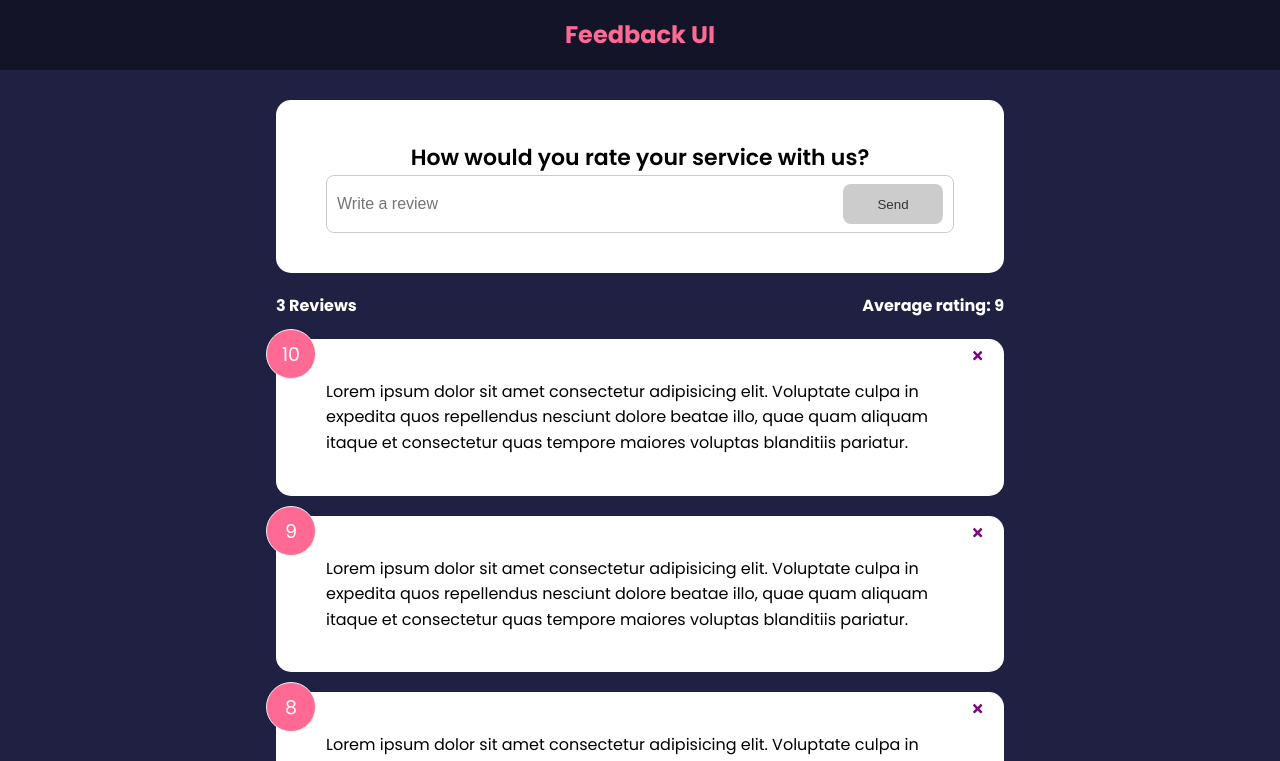
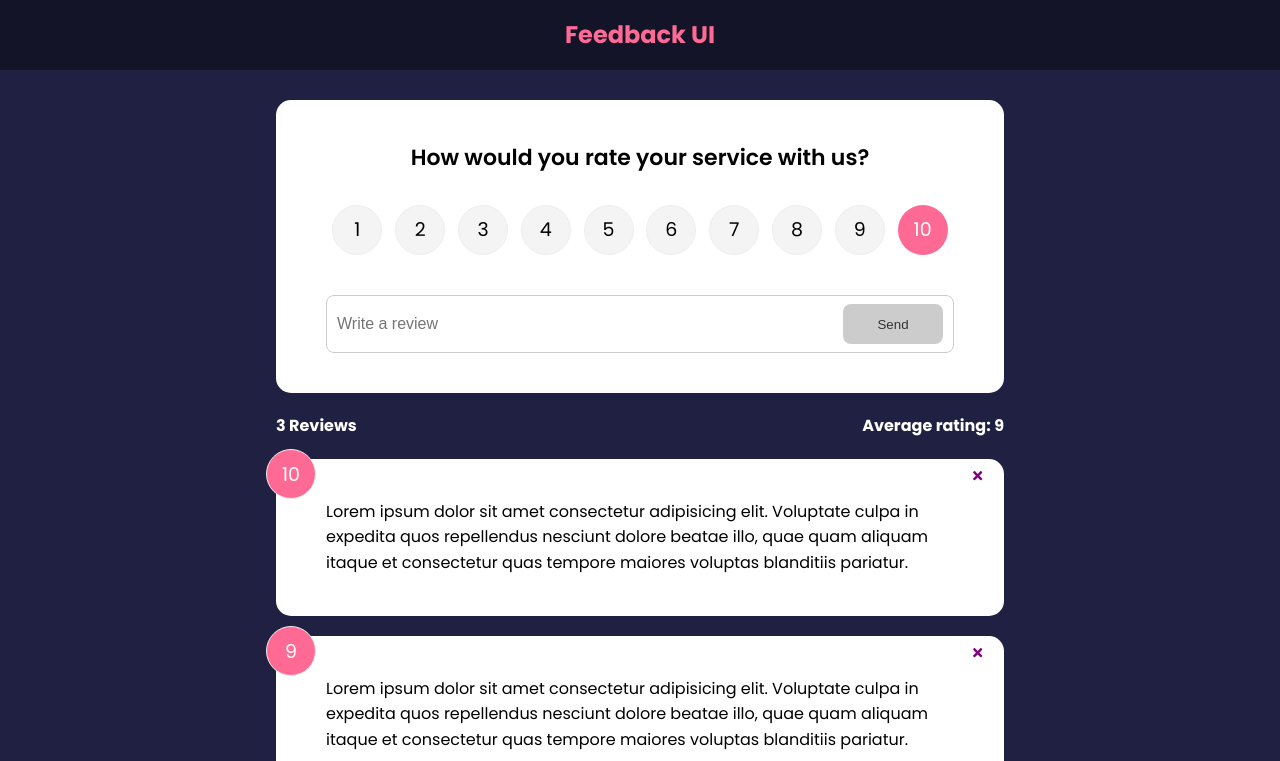
Before and after one commit to MohsenKhezri92/feedback-app-Contex, a React (Create React App) app: page / in a window 1280 px wide. Shown: the top 761 px of the page. Built offline with nearby package versions, Linux system fonts and the light colour scheme.

Commit message:
Rating Select Component

```diff
--- a/src/components/FeedbackForm.jsx
+++ b/src/components/FeedbackForm.jsx
@@ -1,10 +1,12 @@
 import React from 'react';
 import { useState } from 'react';
+import RatingSelect from './RatingSelect';
 import Card from './shared/Card';
 import Button from './shared/Button';
 
 function FeedbackForm() {
     const [text, setText] = useState('')
+    const [rating, setRating] = useState(10)
     const [btnDisabled, setBtnDisabled] = useState(true)
     const [message, setMessage] = useState('')
 
@@ -27,7 +29,7 @@
         <Card>
             <form>
                 <h2>How would you rate your service with us?</h2>
-                {/* @todo - rating select component   */}
+                <RatingSelect select={(rating) => setRating(rating)} />
                 <div className="input-group">
                     <input
                         onChange={handleTextChange}
--- /dev/null
+++ b/src/components/RatingSelect.jsx
@@ -0,0 +1,40 @@
+import React from 'react';
+import { useState } from 'react';
+
+function RatingSelect({ select }) {
+    const [selected, setSelected] = useState(10)
+
+    // NOTE: We don't need local state here as it's a duplicate of parent state
+    // also no real need for useEffect or context
+    // useEffect(() => {
+    //   select(feedbackEdit.item.rating)
+    // }, [feedbackEdit])
+
+
+    const handleChange = (e) => {
+      //  select(+e.currentTarget.value)
+      setSelected(+e.currentTarget.value)
+      select(+e.currentTarget.value)
+    }
+
+    // NOTE: simplified with iteration
+    return (
+        <ul className='rating'>
+            {Array.from({ length: 10 }, (_, i) => (
+                <li key={`rating-${i + 1}`}>
+                    <input
+                        type='radio'
+                        id={`num${i + 1}`}
+                        name='rating'
+                        value={i + 1}
+                        onChange={handleChange}
+                        checked={selected === i + 1}
+                    />
+                    <label htmlFor={`num${i + 1}`}>{i + 1}</label>
+                </li>
+            ))}
+        </ul>
+    )
+}
+
+export default RatingSelect;
```
